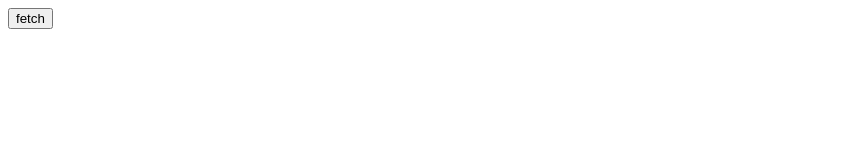
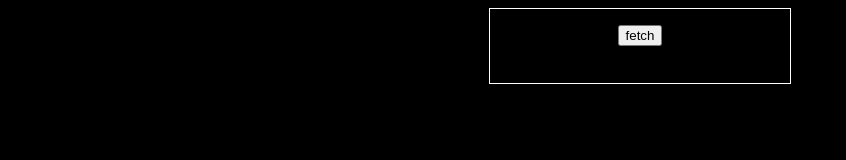
Before and after one commit to AllenOtto/pokemon, a plain HTML site: page index.html in a window 1280 px wide. Shown: the whole page, without its empty margins (0-846 px from the left). Drawn offline with Linux system fonts and the light colour scheme.

Commit message:
Added some styling and javascript image updates

```diff
--- a/css/style.css
+++ b/css/style.css
@@ -0,0 +1,17 @@
+body {
+    background-color: rgb(0,0,0);
+    color: aliceblue;
+}
+
+#container {
+    width: 60%;
+    text-align: center;
+    margin: 0 auto;
+    padding-top: 1rem;
+    border: 1px solid white;
+    max-width: 300px
+}
+
+#container > img {
+    width: 50%;
+}
--- a/index.html
+++ b/index.html
@@ -8,7 +8,7 @@
     <title>Pokemon</title>
 </head>
 <body>
-    <div>
+    <div id="container">
         <button>fetch</button>
         <h3></h3>
         <img src="" alt="">
--- a/js/main.js
+++ b/js/main.js
@@ -20,6 +20,7 @@ async function fetchPokemonImage(url) {
     const response = await fetch(url)
     const jsonData = await response.json()
     console.log(jsonData)
-    console.log(jsonData.sprites.back_default)
-    document.querySelector('img').src = jsonData.sprites.back_default
+    console.log(jsonData.sprites.front_shiny)
+    console.log(jsonData.sprites)
+    document.querySelector('img').src = jsonData.sprites.front_shiny
 }
```
